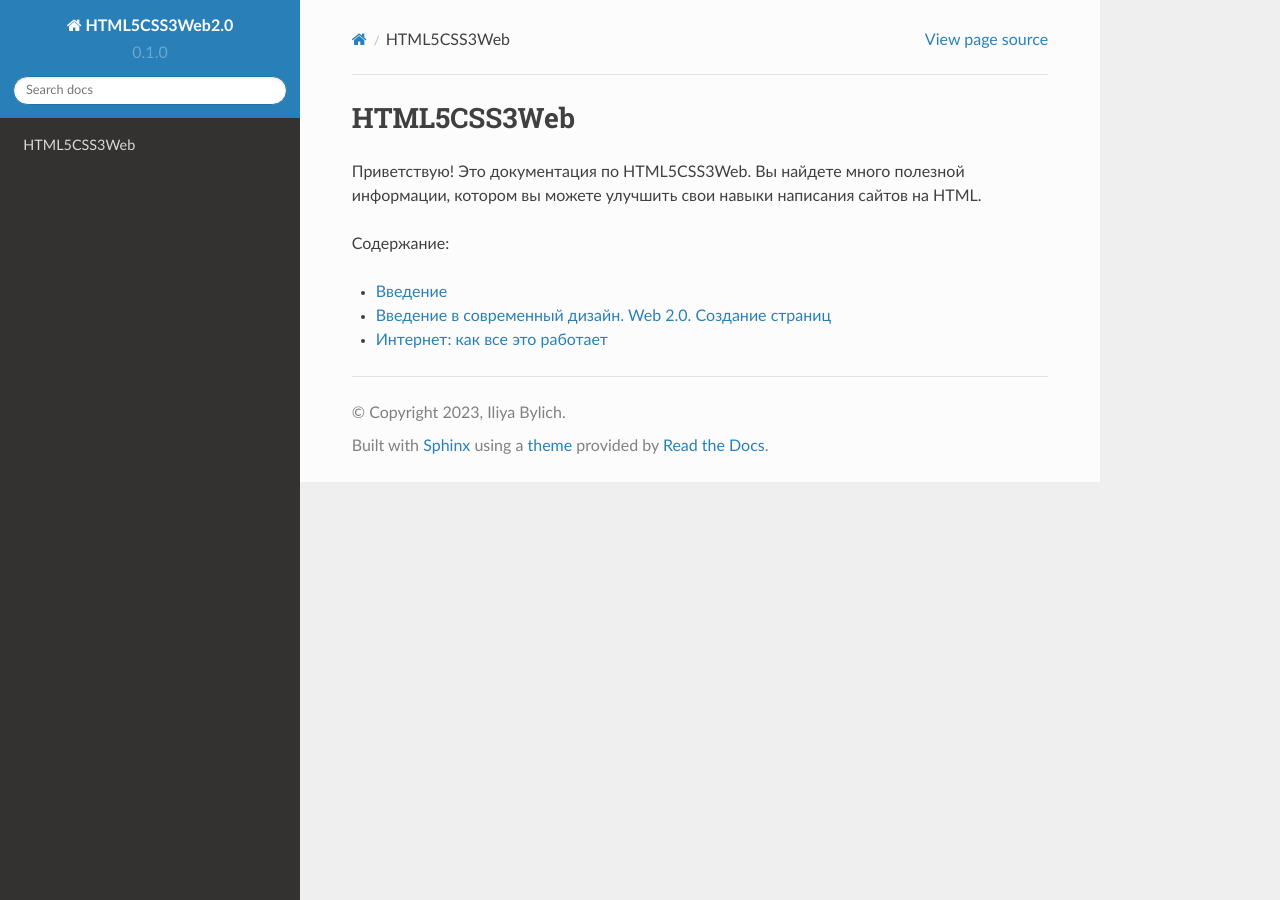
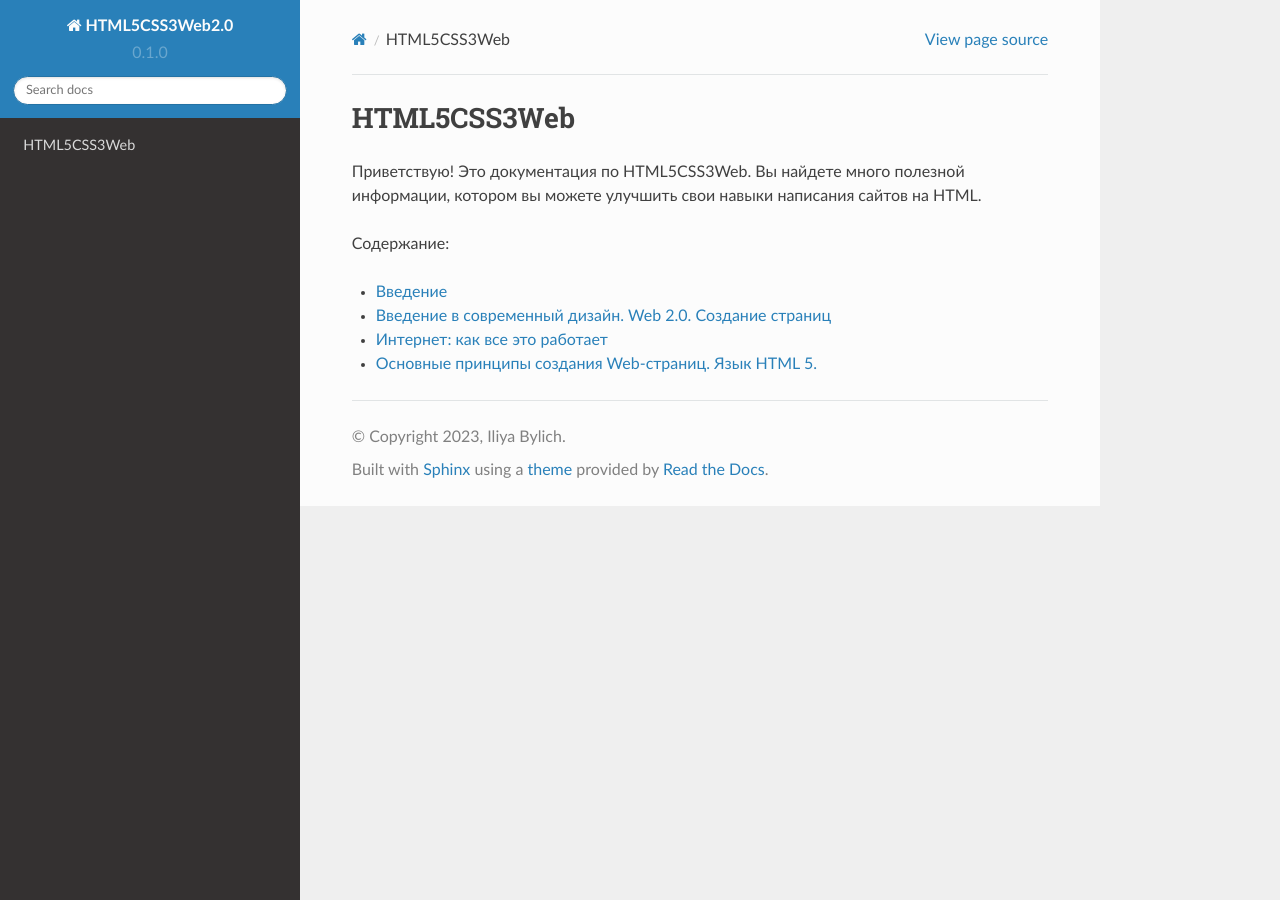
Before and after one commit to Iliya5digital/HTML5CSS3Web, a Sphinx documentation site: the page built from docs/source/index.rst, in a window 1280 px wide. Built offline with Sphinx 7.4.7 and the Read the Docs theme 2.0.0, drawn with Linux system fonts in a browser that asks for light colours.

Commit message:
Update index.rst

```diff
--- a/docs/source/index.rst
+++ b/docs/source/index.rst
@@ -9,3 +9,4 @@ HTML5CSS3Web
 * `Введение <https://html5css3web3.readthedocs.io/ru/latest/start.html>`_
 * `Введение в современный дизайн. Web 2.0. Создание страниц <https://html5css3web3.readthedocs.io/ru/latest/start-to-new-webpages.html>`_
 * `Интернет: как все это работает <https://html5css3web3.readthedocs.io/ru/latest/internet-and-web-pages.html>`_
+* `Основные принципы создания Web-страниц. Язык HTML 5. <https://html5css3web3.readthedocs.io/ru/latest/html5.html>`_
```
